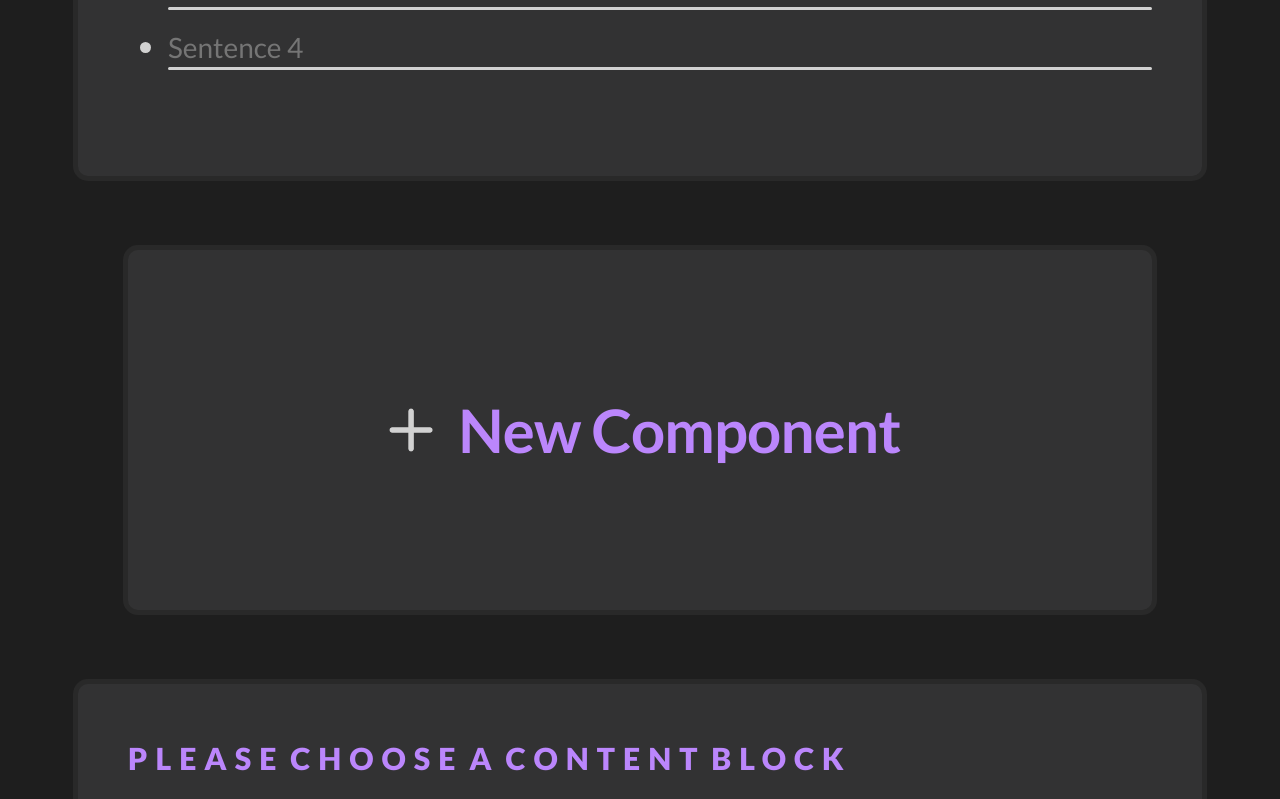
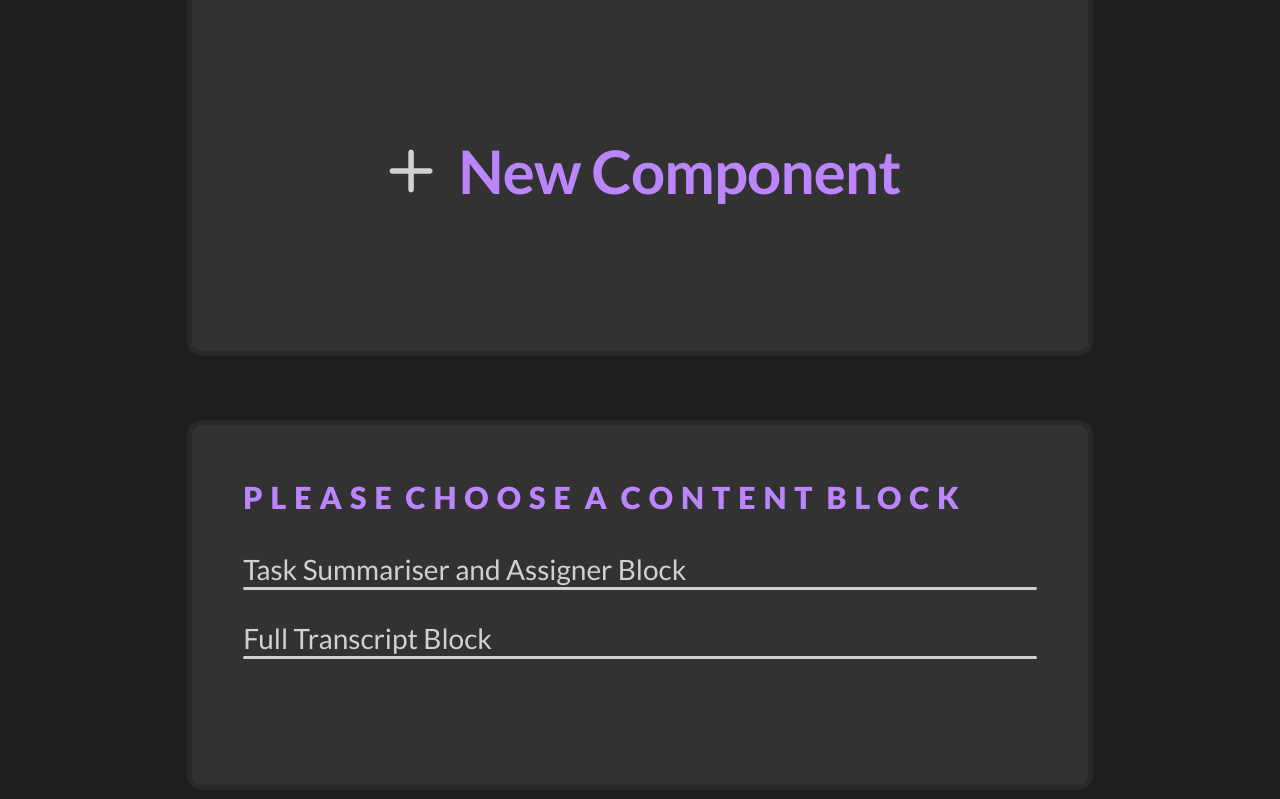
Before and after one commit to Jaywhisker/Satiscribe, a Next.js app in the folder SatiscribeFrontEnd/: page /large in a window 1280 px wide. Shown: the part 1421-2220 px from the top of the page. Built offline with nearby package versions, Linux system fonts and the light colour scheme.

Commit message:
Finalization of consolidation

```diff
--- a/SatiscribeFrontEnd/components/large blocks/createNewBlocks.js
+++ b/SatiscribeFrontEnd/components/large blocks/createNewBlocks.js
@@ -9,13 +9,17 @@ function CreateNewBlock() {
     return (
         <>
             <div className={`${contentblock.largeBlockContainer} ${flexi.flexColumnSmolGap} ${flexi.alignCenter}`}>
+                <div className={`${flexi.innerMargin}`}>
                     <div className={`${flexi.flexRowSmolGap} ${flexi.alignCenter}`}>
                         <div className={logos.big} style={{ backgroundImage: `url("/icons/plus.png")`, zIndex: 1, }}></div>
                         <h2 style={{ color: `var(--Final_Light_Purple)` }}> New Component</h2>
                     </div>
                 </div>
+            </div>
 
-            <div className={`${contentblock.largeBlockContainerNoHover} ${contentblock.contentBlockAlignment}`}>
+            <div className={`${contentblock.largeBlockContainerNoHover}`}>
+                <div className={`${flexi.innerMargin}`}>
+
                     <div className={`${flexi.flexColumnMediumGap}`}>
                         <h5>Please Choose A Content Block</h5>
 
@@ -31,8 +35,9 @@ function CreateNewBlock() {
 
                     </div>
                 </div>
+            </div>
 
-            <div className={contentblock.largeBlockContainerNoHover} style={{ backgroundImage: `url(/components/thetrueoptions.png)`, backgroundSize: 'cover', backgroundPosition: 'center' }}>
+            <div className={`${contentblock.largeBlockContainerNoHover}`} style={{ backgroundImage: `url(/components/thetrueoptions.png)`, backgroundSize: 'cover', backgroundPosition: 'center' }}>
                 <div className={largeblockStyles.buttonPlacement} style={{ right: `calc(50% + 16.5vh)`, bottom: `calc(50% + 5.5vh)` }}></div>
                 <div className={largeblockStyles.buttonPlacement} style={{ left: `calc(50% + 16vh)`, bottom: `calc(50% + 5.5vh)` }}></div>
                 <div className={largeblockStyles.buttonPlacement} style={{ right: `calc(50% + 16.5vh)`, top: `calc(50% + 6vh)` }}></div>
--- a/SatiscribeFrontEnd/components/large blocks/fullTranscript.js
+++ b/SatiscribeFrontEnd/components/large blocks/fullTranscript.js
@@ -11,21 +11,8 @@ function FullTranscript() {
     return (
         <>
 
-            {/* <div className={`${contentblock.largeBlockContainerNoHover} ${contentblock.contentBlockAlignment} `}>
-                <div className={`${contentblock.topContainer}`}>
-                    <h5>Full Transcript</h5>
-                </div>
-
-                <div className={`${contentblock.topContainer}`}>
-                    <ul>
-                        <li> <p style={{ color: `var(--Final_White)` }}>Sentence 1</p></li>
-                        <li> <p style={{ color: `var(--Final_White)` }}>Sentence 2</p></li>
-
-                    </ul>
-                </div>
-            </div> */}
-
             <div className={`${contentblock.largeBlockContainerNoHover} ${contentblock.contentBlockAlignment}`}>
+                <div className={`${flexi.innerMargin}`}>
                     <h5>Full Transcript</h5>
 
                     <ul>
@@ -34,8 +21,11 @@ function FullTranscript() {
 
                     </ul>
                 </div>
+            </div>
 
             <div className={`${contentblock.largeBlockContainerNoHover} ${contentblock.contentBlockAlignment}`}>
+                <div className={`${flexi.innerMargin}`}>
+
                     <div className={`${flexi.flexRowSmolGap} ${flexi.alignSpaceBetween}`}>
                         <h5>Full Transcript</h5>
                         <div className={logos.small} style={{ backgroundImage: `url("/icons/Edit.png")`, zIndex: 1 }}></div>
@@ -55,10 +45,13 @@ function FullTranscript() {
                         </ul>
                     </div>
                 </div>
+            </div>
 
 
 
             <div className={`${contentblock.largeBlockContainerNoHover} ${contentblock.contentBlockAlignment}`}>
+                <div className={`${flexi.innerMargin}`}>
+
                     <div className={`${flexi.flexRowSmolGap} ${flexi.alignSpaceBetween}`}>
                         <h5>Full Transcript</h5>
                         <div className={`${flexi.flexRowSmolGap}`}>
@@ -87,6 +80,7 @@ function FullTranscript() {
 
                     </ul>
                 </div>
+            </div>
         </>
     )
 }
--- a/SatiscribeFrontEnd/styles/Flexible.module.css
+++ b/SatiscribeFrontEnd/styles/Flexible.module.css
@@ -5,37 +5,37 @@
 .flexColumnSmolGap {
     display: flex;
     flex-direction: column;
-    gap: var(--smolgap);
+    gap: var(--smolGap);
 }
 
 .flexRowSmolGap {
     display: flex;
     flex-direction: row;
-    gap: var(--smolgap);
+    gap: var(--smolGap);
 }
 
 .flexColumnMediumGap {
     display: flex;
     flex-direction: column;
-    gap: var(--mediumgap);
+    gap: var(--mediumGap);
 }
 
 .flexRowMediumGap {
     display: flex;
     flex-direction: row;
-    gap: var(--mediumgap);
+    gap: var(--mediumGap);
 }
 
 .flexColumnBigGap {
     display: flex;
     flex-direction: column;
-    gap: var(--biggap);
+    gap: var(--bigGap);
 }
 
 .flexRowBigGap {
     display: flex;
     flex-direction: row;
-    gap: var(--biggap);
+    gap: var(--bigGap);
 }
 
 .alignCenter {
@@ -74,6 +74,6 @@
     justify-content: start;
 }
 
-.padding50Vert {
-    padding: 50px 0px;
+.innerMargin {
+    margin: var(--contentMarginVert) var(--contentMarginHor);
 }
--- a/SatiscribeFrontEnd/styles/components/contentblocks.module.css
+++ b/SatiscribeFrontEnd/styles/components/contentblocks.module.css
@@ -2,7 +2,7 @@
     background-color: var(--Final_Component_Lighter_Grey);
     border: 5px solid var(--Final_Component_Dark_Grey);
     border-radius: 15px;
-    width: 80vw;
+    width: var(--largeWidth);
     min-height: 45vh;
     margin: 8vh auto;
 }
@@ -16,7 +16,7 @@
     background-color: var(--Final_Component_Lighter_Grey);
     border: 5px solid var(--Final_Component_Dark_Grey);
     border-radius: 15px;
-    width: 80vw;
+    width: var(--largeWidth);
     min-height: 45vh;
     margin: 8vh auto;
     position: relative;
@@ -27,10 +27,10 @@
 .contentBlockAlignment {
     display: flex;
     flex-direction: column;
-    gap: var(--smolgap);
+    gap: var(--smolGap);
     justify-content: start;
-    padding: 50px 50px;
 }
+
 
 /* .topContainer {
     margin: 0 50px;
--- a/SatiscribeFrontEnd/styles/globals.css
+++ b/SatiscribeFrontEnd/styles/globals.css
@@ -1,9 +1,14 @@
 @import url('https://fonts.googleapis.com/css2?family=Lato:ital,wght@0,100;0,300;0,400;0,700;0,900;1,100;1,300;1,400;1,700;1,900&family=Poppins:ital,wght@0,100;0,200;0,300;0,400;0,500;0,600;0,700;0,800;0,900;1,100;1,200;1,300;1,400;1,500;1,600;1,700;1,800;1,900&display=swap');
 
 :root {
-  --smolgap: 15px;
-  --mediumgap: 30px;
-  --biggap: 50px;
+  --smolGap: 15px;
+  --mediumGap: 30px;
+  --bigGap: 50px;
+  --largeWidth: 70vw;
+  --mediumWidth: 30vw;
+  --smallWidth: 10vw;
+  --contentMarginHor: 4vw;
+  --contentMarginVert: 6vh;
 }
 
 body {
@@ -98,13 +103,13 @@ p {
   color: var(--Final_Light_Purple)
 }
 
-li{
+li {
   font-size: 4.5vh;
   color: var(--Final_White);
-  margin-bottom: var(--smolgap);
+  margin-bottom: var(--smolGap);
 }
 
-input{
+input {
   background-color: transparent;
   width: 100%;
   font-family: 'Lato', sans-serif;
```
Lines whose indentation alone changed are shown as unchanged.
